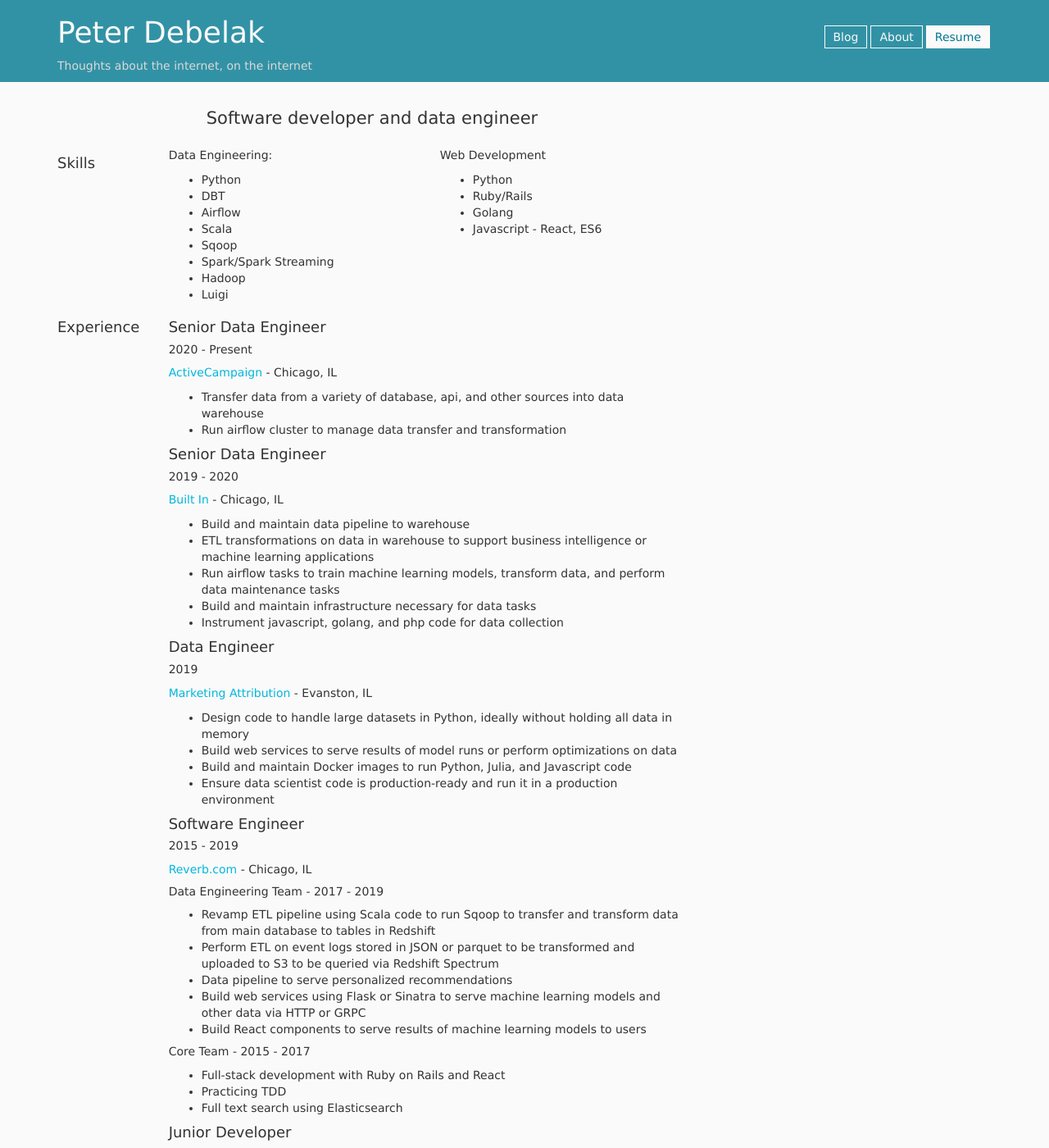
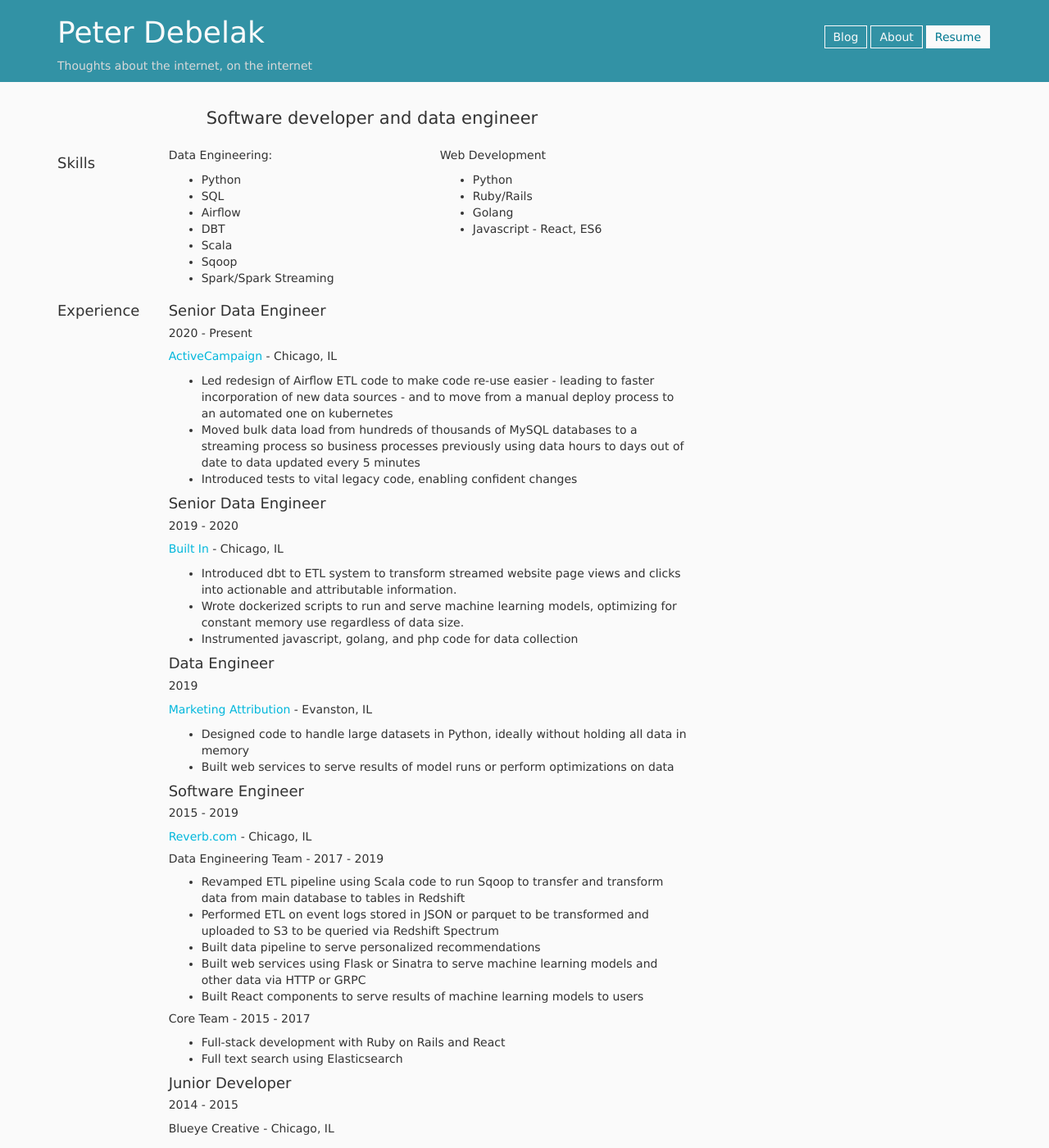
Before and after one commit to pdebelak/peterdebelak.com, a Jekyll site: the page built from resume/index.html, in a window 1280 px wide and 1400 px high. Shown: the whole window at 82% size. Built offline with Jekyll 4.4.1, drawn with Linux system fonts in a browser that asks for light colours.

Commit message:
Update resume with better explanation of AC accomplishments

```diff
--- a/resume/index.html
+++ b/resume/index.html
@@ -16,13 +16,12 @@
         <p>Data Engineering:</p>
         <ul>
           <li>Python</li>
+          <li>SQL</li>
+          <li>Airflow</li>
           <li>DBT</li>
-          <li>Airflow</li>
           <li>Scala</li>
           <li>Sqoop</li>
           <li>Spark/Spark Streaming</li>
-          <li>Hadoop</li>
-          <li>Luigi</li>
         </ul>
       </div>
       <div class="skill-list">
@@ -47,28 +46,40 @@
     <p><a href="https://www.activecampaign.com/">ActiveCampaign</a> - Chicago, IL</p>
     <ul>
       <li>
-        Transfer data from a variety of database, api, and other
-        sources into data warehouse
+        Led redesign of Airflow ETL code to make code re-use easier -
+        leading to faster incorporation of new data sources - and to
+        move from a manual deploy process to an automated one on
+        kubernetes
       </li>
       <li>
-        Run airflow cluster to manage data transfer and transformation
+        Moved bulk data load from hundreds of thousands of MySQL
+        databases to a streaming process so business processes
+        previously using data hours to days out of date to data
+        updated every 5 minutes
+      </li>
+      <li>
+        Introduced tests to vital legacy code, enabling confident
+        changes
       </li>
     </ul>
     <h2>Senior Data Engineer</h2>
     <h3>2019 - 2020</h3>
     <p><a href="https://builtin.com/">Built In</a> - Chicago, IL</p>
     <ul>
-      <li>Build and maintain data pipeline to warehouse</li>
       <li>
-        ETL transformations on data in warehouse to support business
-        intelligence or machine learning applications
+        Introduced dbt to ETL system to transform streamed website
+        page views and clicks into actionable and attributable
+        information.
       </li>
       <li>
-        Run airflow tasks to train machine learning models, transform data, and
-        perform data maintenance tasks
+        Wrote dockerized scripts to run and serve machine learning
+        models, optimizing for constant memory use regardless of data
+        size.
       </li>
-      <li>Build and maintain infrastructure necessary for data tasks</li>
-      <li>Instrument javascript, golang, and php code for data collection</li>
+      <li>
+        Instrumented javascript, golang, and php code for data
+        collection
+      </li>
     </ul>
     <h2>Data Engineer</h2>
     <h3>2019</h3>
@@ -78,20 +89,12 @@
     </p>
     <ul>
       <li>
-        Design code to handle large datasets in Python, ideally without holding
-        all data in memory
+        Designed code to handle large datasets in Python, ideally
+        without holding all data in memory
       </li>
       <li>
-        Build web services to serve results of model runs or perform
+        Built web services to serve results of model runs or perform
         optimizations on data
-      </li>
-      <li>
-        Build and maintain Docker images to run Python, Julia, and Javascript
-        code
-      </li>
-      <li>
-        Ensure data scientist code is production-ready and run it in a
-        production environment
       </li>
     </ul>
     <h2>Software Engineer</h2>
@@ -100,27 +103,30 @@
     <h3>Data Engineering Team - 2017 - 2019</h3>
     <ul>
       <li>
-        Revamp ETL pipeline using Scala code to run Sqoop to transfer and
-        transform data from main database to tables in Redshift
+        Revamped ETL pipeline using Scala code to run Sqoop to
+        transfer and transform data from main database to tables in
+        Redshift
       </li>
       <li>
-        Perform ETL on event logs stored in JSON or parquet to be transformed
-        and uploaded to S3 to be queried via Redshift Spectrum
+        Performed ETL on event logs stored in JSON or parquet to be
+        transformed and uploaded to S3 to be queried via Redshift
+        Spectrum
       </li>
-      <li>Data pipeline to serve personalized recommendations</li>
       <li>
-        Build web services using Flask or Sinatra to serve machine learning
+        Built data pipeline to serve personalized recommendations
+      </li>
+      <li>
+        Built web services using Flask or Sinatra to serve machine learning
         models and other data via HTTP or GRPC
       </li>
       <li>
-        Build React components to serve results of machine learning models to
+        Built React components to serve results of machine learning models to
         users
       </li>
     </ul>
     <h3>Core Team - 2015 - 2017</h3>
     <ul>
       <li>Full-stack development with Ruby on Rails and React</li>
-      <li>Practicing TDD</li>
       <li>Full text search using Elasticsearch</li>
     </ul>
     <h2>Junior Developer</h2>
```
Also changed, not shown: 1 other file.
